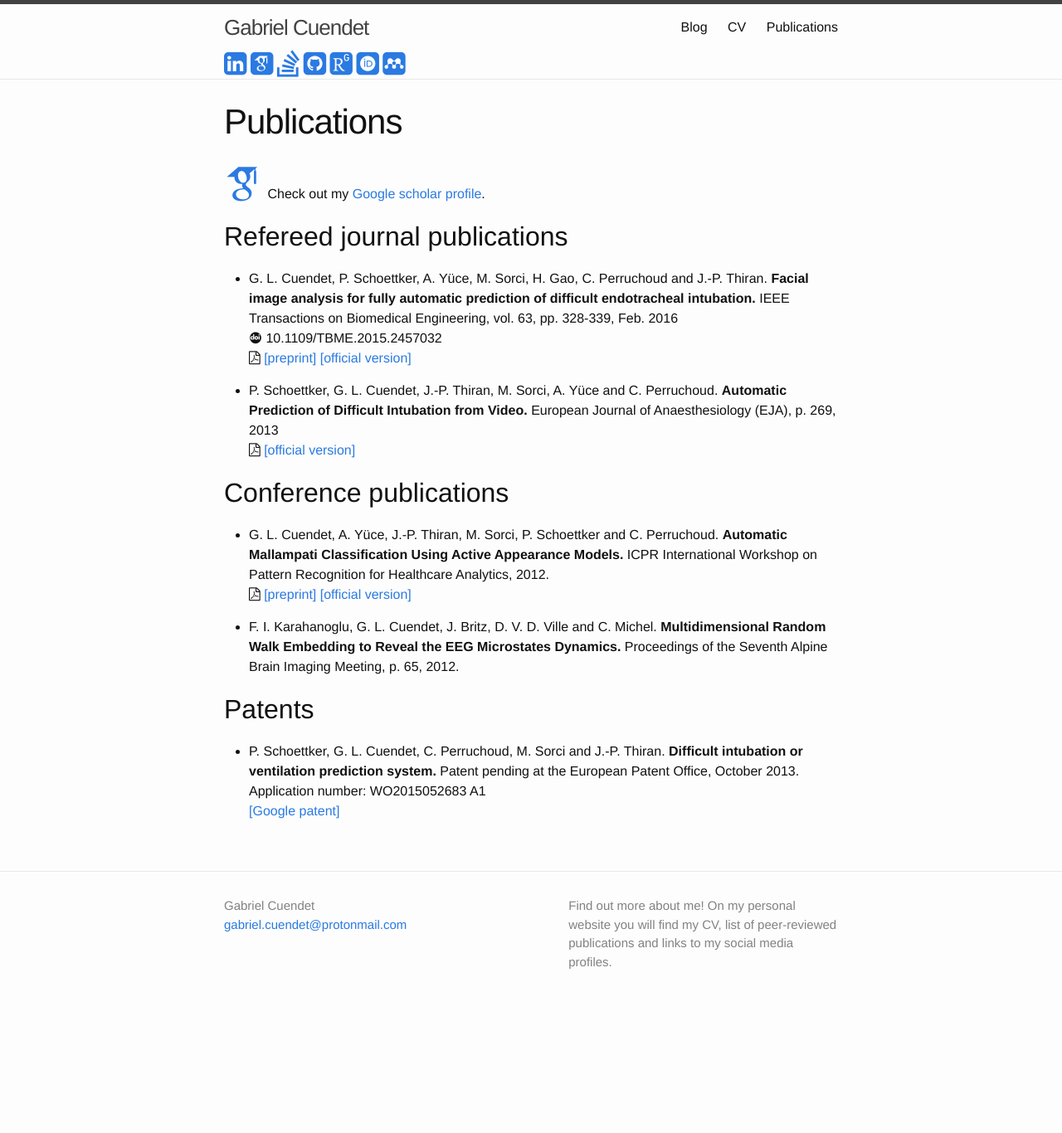
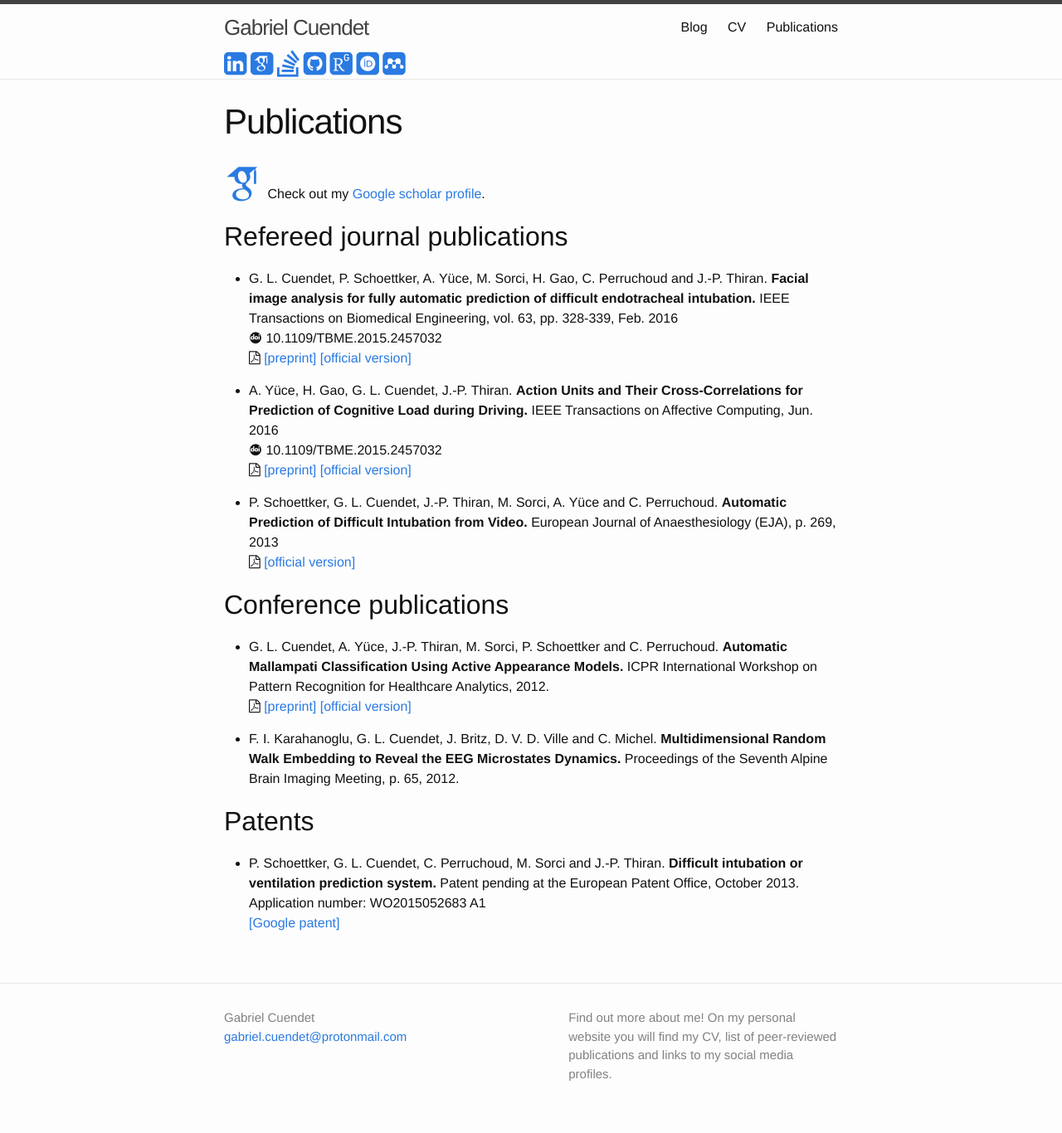
Before and after one commit to gcuendet/gcuendet.github.io, a Jekyll site: the page built from publications.md, in a window 1280 px wide. Shown: the whole page at 83% size. Built offline with Jekyll 4.4.1, drawn with Linux system fonts in a browser that asks for light colours; some web fonts are replaced; before the commit the page ends 1231 px from its top, so only the background shows below that.

Commit message:
Add new publication to the list

```diff
--- a/publications.md
+++ b/publications.md
@@ -16,6 +16,14 @@ IEEE Transactions on Biomedical Engineering, vol. 63, pp. 328-339, Feb. 2016\\
 <i class="fa fa-file-pdf-o"></i>
 [\[preprint\]](https://infoscience.epfl.ch/record/209965/files/TBME-preprint-infoscience.pdf)
 [\[official version\]](http://dx.doi.org/10.1109/TBME.2015.2457032)
+
+* A. Yüce, H. Gao, G. L. Cuendet, J.-P. Thiran.
+__Action Units and Their Cross-Correlations for Prediction of Cognitive Load during Driving.__
+IEEE Transactions on Affective Computing, Jun. 2016\\
+<i class="ai ai-doi"></i> 10.1109/TBME.2015.2457032\\
+<i class="fa fa-file-pdf-o"></i>
+[\[preprint\]](https://infoscience.epfl.ch/record/214933/files/final_preprint.pdf)
+[\[official version\]](http://dx.doi.org/10.1109/TAFFC.2016.2584042)
 
 * P. Schoettker, G. L. Cuendet, J.-P. Thiran, M. Sorci, A. Yüce and C. Perruchoud.
 __Automatic Prediction of Difficult Intubation from Video.__
```
